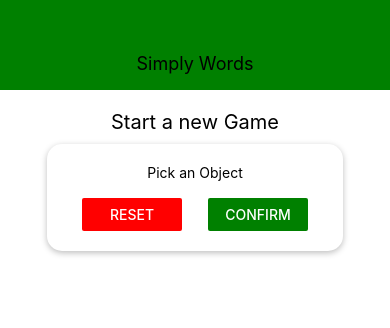
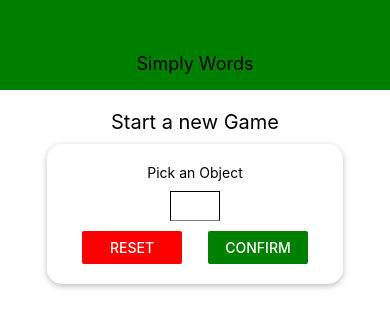
Before and after one commit to ajmincy/simply-guess, a React Native app: screen / in a window 390 px wide. Shown: the top 328 px of the page. Built offline with nearby package versions, Linux system fonts and the light colour scheme.

Commit message:
sg: Add configuration to buttons and restrictions on input

```diff
--- /dev/null
+++ b/components/Input.js
@@ -0,0 +1,21 @@
+import React from "react";
+import { TextInput, StyleSheet } from "react-native";
+
+const Input = (props) => {
+  return (
+    <TextInput {...props} style={{ ...styles.input, ...props.style }}>
+      {props.children}
+    </TextInput>
+  );
+};
+
+const styles = StyleSheet.create({
+  input: {
+    height: 30,
+    borderBottomColor: 'grey',
+    borderWidth: 1,
+    marginVertical: 10
+  },
+});
+
+export default Input;
--- a/screens/StartGameScreen.js
+++ b/screens/StartGameScreen.js
@@ -1,26 +1,80 @@
-import React from "react";
-import { View, Text, StyleSheet, TextInput, Button } from "react-native";
+import React, { useState } from "react";
+import {
+  View,
+  Text,
+  StyleSheet,
+  Button,
+  TouchableWithoutFeedback,
+  Keyboard,
+} from "react-native";
 
 import Card from "../components/Card";
+import Input from "../components/Input";
 import Colors from "../constants/colors";
 
 const StartGameScreen = (props) => {
+  const [enteredValue, setEnteredValue] = useState("");
+  const [confirmed, setConfirmed] = useState(false);
+  const [selectedNumber, setSelectedNumber] = useState();
+
+  const numberInputHandler = (inputText) => {
+    setEnteredValue(inputText.replace(/[^0-9]/g, ""));
+  };
+
+  const resetInputHandler = () => {
+    setEnteredValue(" ");
+    setConfirmed(false);
+  };
+
+  const confirmInputHandler = () => {
+    const chosenNumber = parseInt(enteredValue);
+    if (chosenNumber === NaN || chosenNumber <= 0 || chosenNumber > 99) {
+      return;
+    }
+    setConfirmed(true);
+    setSelectedNumber(parseInt(enteredValue));
+    setEnteredValue(" ");
+  };
+
   return (
+    <TouchableWithoutFeedback
+      onPress={() => {
+        Keyboard.dismiss();
+      }}
+    >
       <View style={styles.screen}>
         <Text style={styles.title}>Start a new Game</Text>
         <Card style={styles.inputContainer}>
           <Text>Pick an Object</Text>
-        <TextInput />
+          <Input
+            style={styles.input}
+            blurOnSubmit
+            autoCapitalize="none"
+            autocorrect={false}
+            keyboardType="number-pad"
+            maxLength={2}
+            onChangeText={numberInputHandler}
+            value={enteredValue}
+          />
           <View style={styles.buttonContainer}>
             <View style={styles.button}>
-            <Button title="Reset" onPress={() => {}} color={Colors.accent} />
+              <Button
+                title="Reset"
+                onPress={resetInputHandler}
+                color={Colors.accent}
+              />
             </View>
             <View style={styles.button}>
-            <Button title="Confirm" onPress={() => {}} color={Colors.primary} />
+              <Button
+                title="Confirm"
+                onPress={confirmInputHandler}
+                color={Colors.primary}
+              />
             </View>
           </View>
         </Card>
       </View>
+    </TouchableWithoutFeedback>
   );
 };
 
@@ -47,7 +101,11 @@
     paddingHorizontal: 15,
   },
   button: {
-      width: 100
+    width: 100,
+  },
+  input: {
+    width: 50,
+    textAlign: "center",
   },
 });
 
```
Lines whose indentation alone changed are shown as unchanged.
